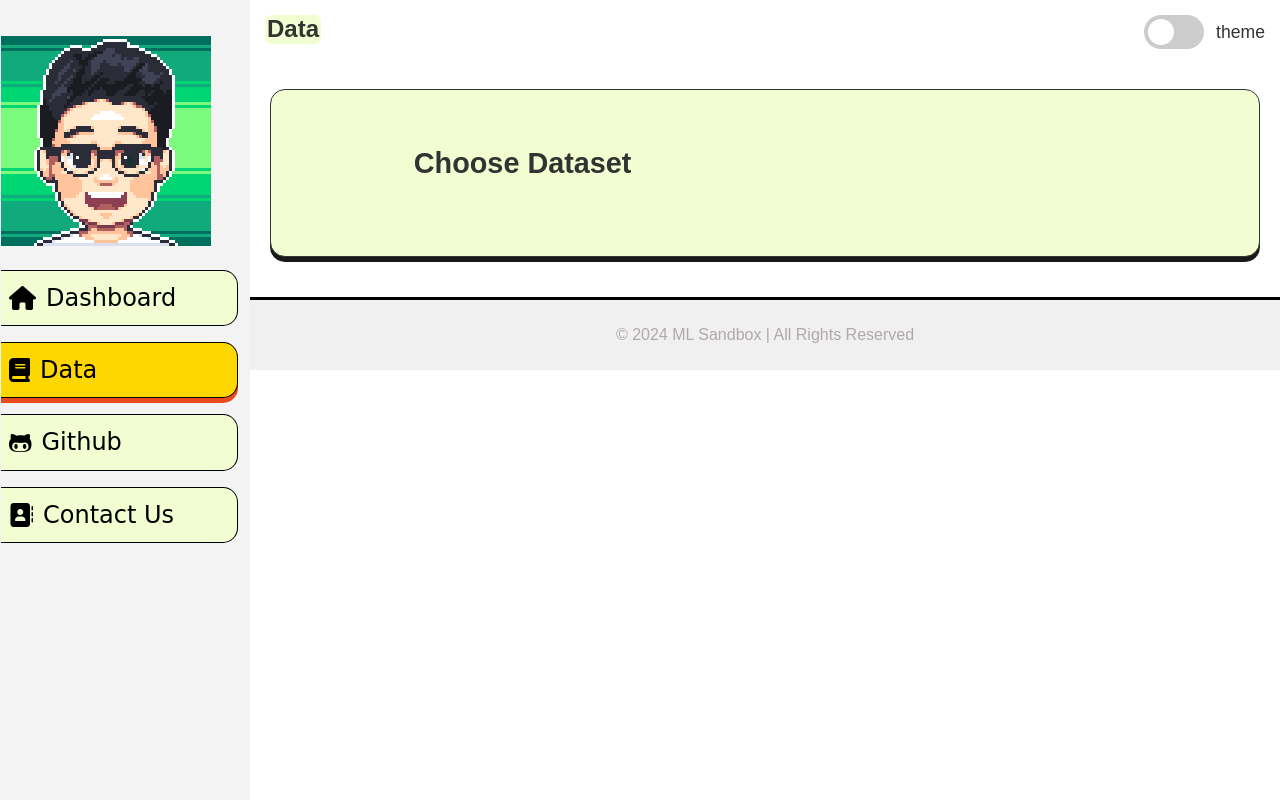
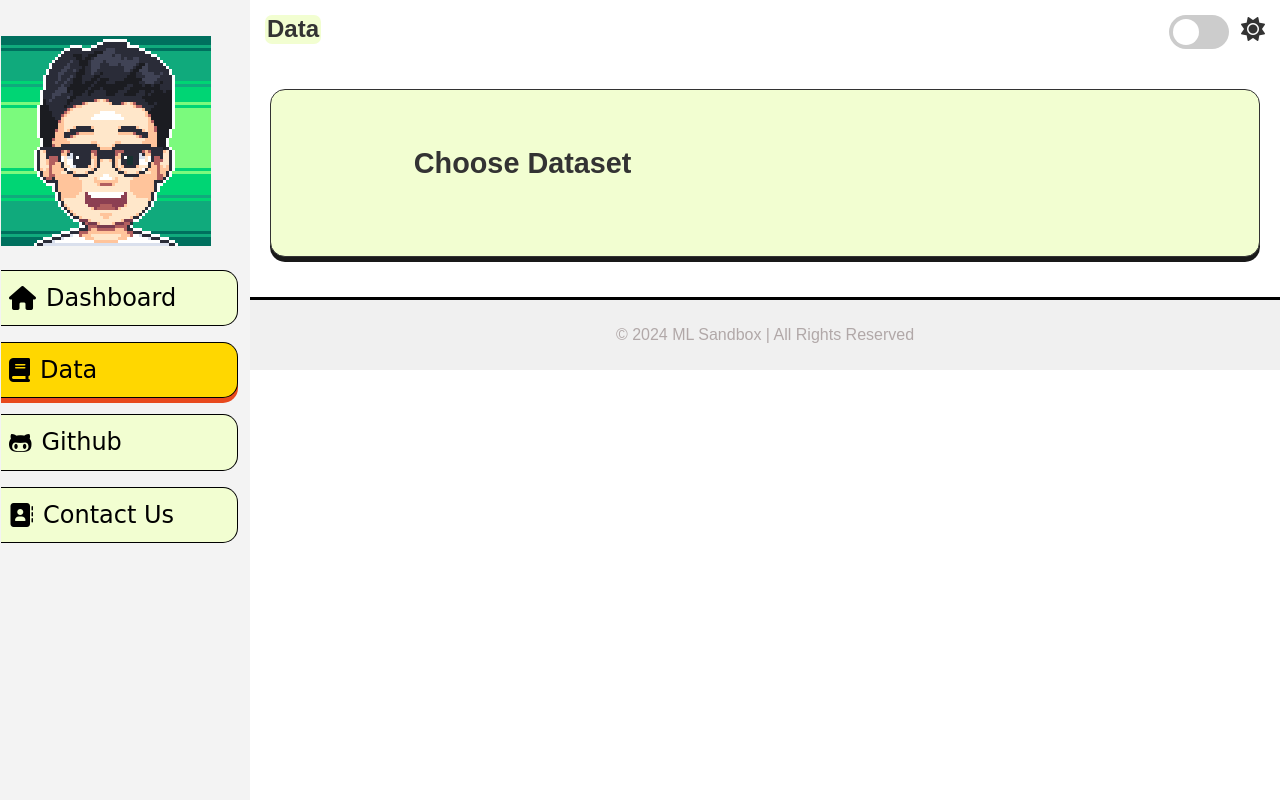
Before and after one commit to Hritikraj8804/ML-Sandbox, a Flask app: page /data in a window 1280 px wide. Run offline with Flask 3, Linux system fonts and the light colour scheme.

Commit message:
theme icon changed

```diff
--- a/frontend/templates/contact_us.html
+++ b/frontend/templates/contact_us.html
@@ -68,7 +68,9 @@
                                 <input type="checkbox" id="themeToggle" onchange="toggleTheme()">
                                 <span class="slider round"></span>
                             </label>
-                            <label id="theme-label"> theme</label>
+                            <label id="theme-label">
+                                <i id="theme-icon" class="fa-solid"></i>
+                            </label>
 
                         </div>
                     </div>
--- a/frontend/templates/data.html
+++ b/frontend/templates/data.html
@@ -68,7 +68,9 @@
                                 <input type="checkbox" id="themeToggle" onchange="toggleTheme()">
                                 <span class="slider round"></span>
                             </label>
-                            <label id="theme-label"> theme</label>
+                            <label id="theme-label">
+                                <i id="theme-icon" class="fa-solid"></i>
+                            </label>
 
                         </div>
                     </div>
```
